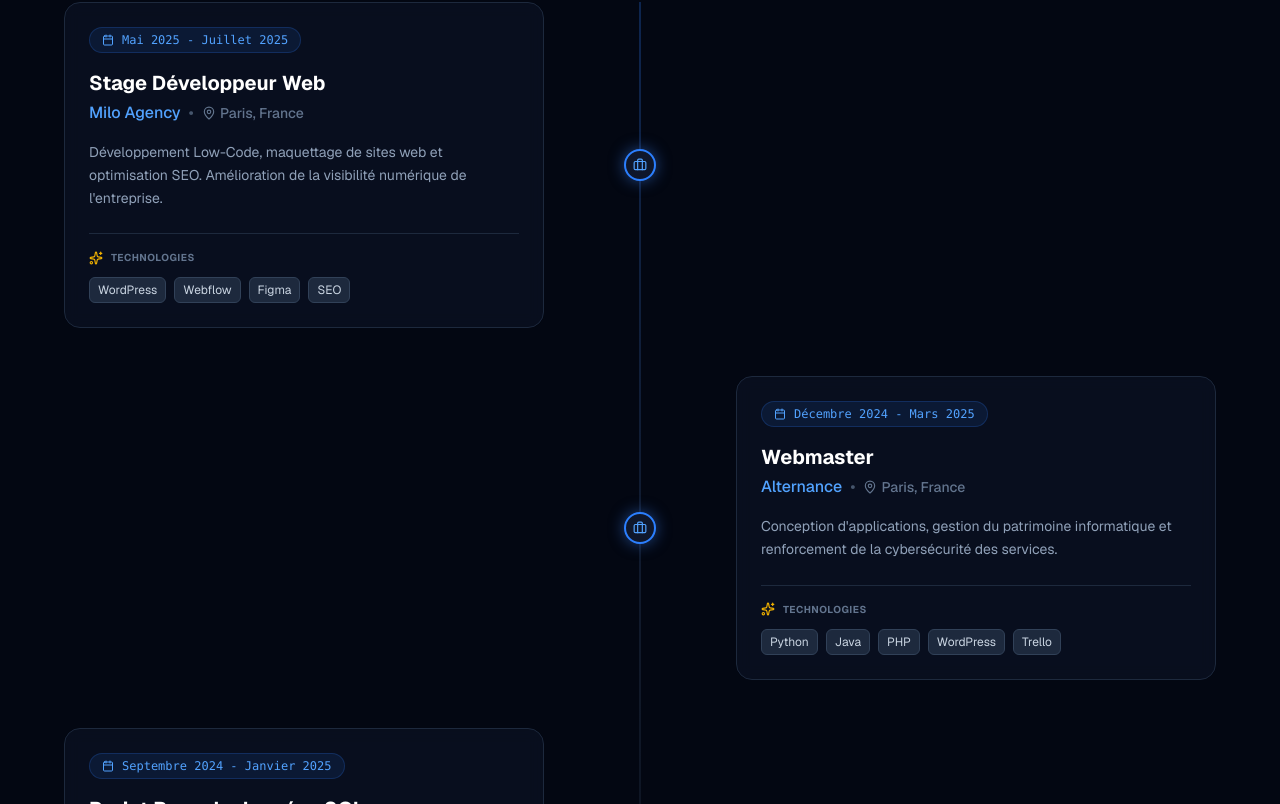
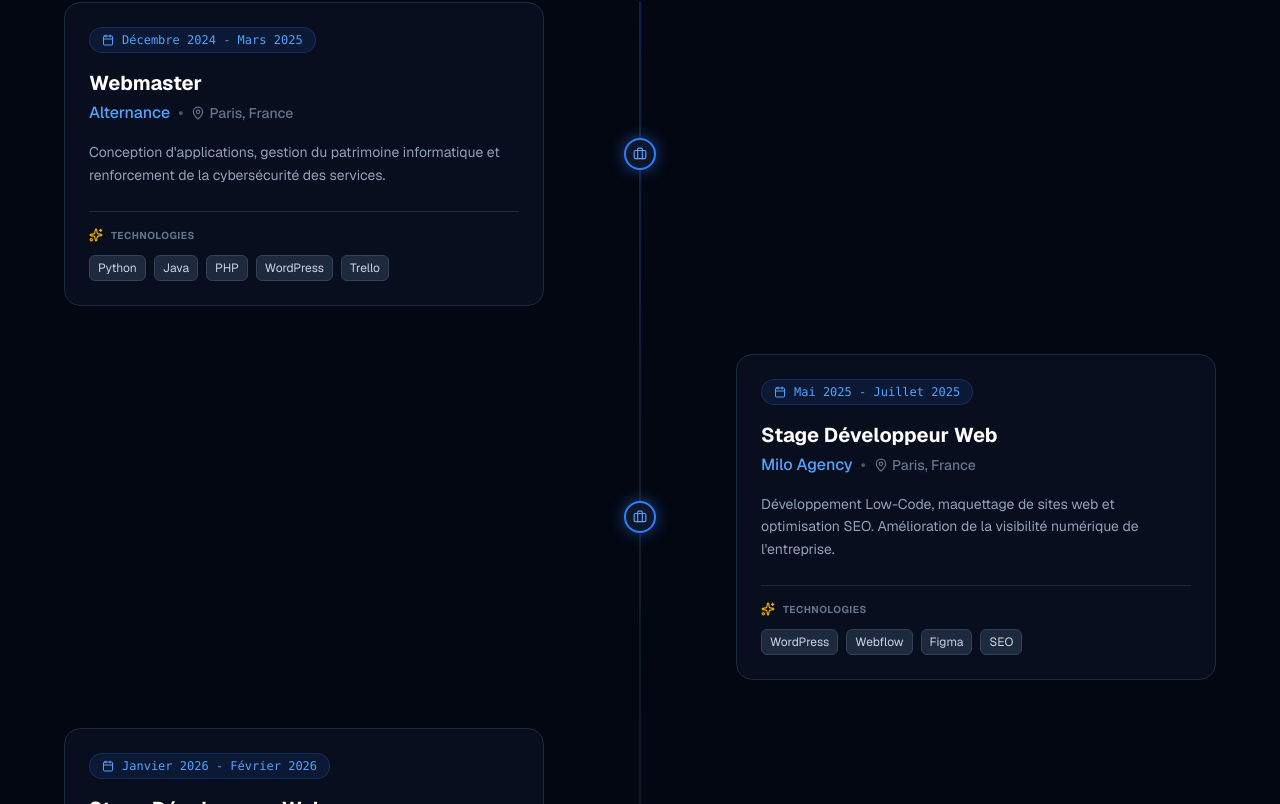
Before and after one commit to Nathan-14-05/PortfolioBTS, a Next.js app: page / in a window 1280 px wide. Shown: the part 3856-4660 px from the top of the page. Built offline with nearby package versions, Linux system fonts and the light colour scheme.

Commit message:
Mise à jour: Expériences

```diff
--- a/src/components/Experiences.tsx
+++ b/src/components/Experiences.tsx
@@ -2,6 +2,16 @@ import React from 'react';
 import { Briefcase, Calendar, MapPin, Sparkles, FileText, Download } from 'lucide-react';
 
 const experiences = [
+  {
+    title: "Webmaster",
+    company: "Alternance",
+    location: "Paris, France",
+    period: "Décembre 2024 - Mars 2025",
+    description: "Conception d'applications, gestion du patrimoine informatique et renforcement de la cybersécurité des services.",
+    skills: ["Python", "Java", "PHP", "WordPress", "Trello"],
+    type: "Tech",
+    side: "left"
+  },
   {
     title: "Stage Développeur Web",
     company: "Milo Agency",
@@ -10,25 +20,15 @@ const experiences = [
     description: "Développement Low-Code, maquettage de sites web et optimisation SEO. Amélioration de la visibilité numérique de l'entreprise.",
     skills: ["WordPress", "Webflow", "Figma", "SEO"],
     type: "Tech",
-    side: "left"
-  },
-  {
-    title: "Webmaster",
-    company: "Alternance",
-    location: "Paris, France",
-    period: "Décembre 2024 - Mars 2025",
-    description: "Conception d'applications, gestion du patrimoine informatique et renforcement de la cybersécurité des services.",
-    skills: ["Python", "Java", "PHP", "WordPress", "Trello"],
-    type: "Tech",
     side: "right"
   },
   {
-    title: "Projet Base de données SQL",
-    company: "BUT Informatique",
-    location: "Lille, France",
-    period: "Septembre 2024 - Janvier 2025",
-    description: "Conception complète d'une base de données SQL pour la gestion d'un événement (invités, stocks, logistique).",
-    skills: ["MySQL", "SQL", "Modélisation"],
+    title: "Stage Développeur Web",
+    company: "Milo Agency",
+    location: "Paris, France",
+    period: "Janvier 2026 - Février 2026",
+    description: "Gestion et intégration complète de contenus sur plusieurs pages, Réalisation de tests fonctionnels et corrections avant publication des sites, Travail en collaboration avec l’équipe technique.",
+    skills: ["WordPress", "Divi", "JavaScript", "CSS"],
     type: "Tech",
     side: "left"
   },
```
